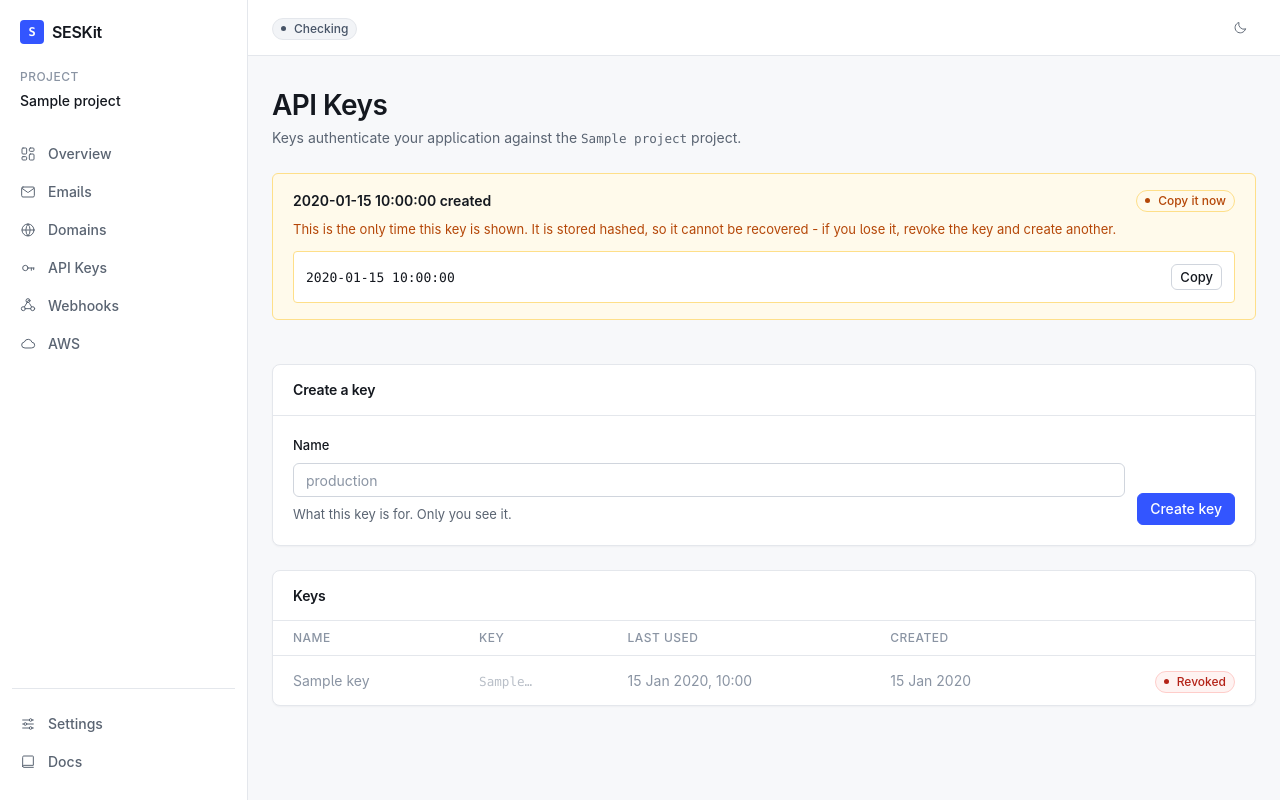
After one commit to Otitodev/seskit, a Python web app: template apps/api/src/seskit_api/templates/pages/api_keys.html in a window 1280 px wide. The commit adds this page. Run offline with Jinja, Linux system fonts and the light colour scheme; the template is opened without the code that fills it: most values are stand-ins (such as "Sample title", 1, 10 or a date in 2020).

Commit message:
feat(ui): add the API keys page
The sidebar has linked /api-keys since Phase 1 and it 404'd. This fills it,
which also makes the phase testable by hand: a key you cannot create is a key
you cannot curl with.

Creation is dashboard-only, behind a session and a CSRF token. Minting a key
through the public API would require a key, and a bootstrap endpoint that
issues credentials without one is a back door.

Create re-renders the page rather than redirecting. The raw key exists nowhere
but that response, so a redirect would throw it away; the show-once panel says
plainly that the value cannot be recovered.

Revoke looks the key up by id *and* project, so an id from another project
resolves to nothing rather than to someone else's key.

Also corrects the overview page's sample curl, which still advertised a
sk_live_ prefix the chosen key format does not use.

```diff
--- a/apps/api/src/seskit_api/main.py
+++ b/apps/api/src/seskit_api/main.py
@@ -17,7 +17,7 @@ from seskit_core.redis import close_redis
 
 from seskit_api.dependencies import AuthenticationRequired
 from seskit_api.middleware import RequestContextMiddleware
-from seskit_api.routes import auth, dashboard, health
+from seskit_api.routes import api_keys, auth, dashboard, health
 from seskit_api.routes import v1 as v1_routes
 
 PACKAGE_DIR = Path(__file__).parent
@@ -122,6 +122,7 @@ def create_app(settings: Settings | None = None) -> FastAPI:
     app.include_router(health.router)
     app.include_router(auth.router)
     app.include_router(dashboard.router)
+    app.include_router(api_keys.router)
     app.include_router(v1_routes.router)
 
     return app
--- a/apps/api/src/seskit_api/static/css/app.css
+++ b/apps/api/src/seskit_api/static/css/app.css
@@ -1026,3 +1026,66 @@ svg {
 
   .content { padding: var(--space-6) var(--space-4) var(--space-12); }
 }
+
+/* --------------------------------------------------------------- api keys */
+
+/* Aligns a submit button with the bottom of the field beside it, rather than
+   with the middle of the label-plus-input stack. */
+.row--end { align-items: flex-end; }
+.row--end .field { margin: 0; }
+
+.grow { flex: 1 1 auto; min-width: 0; }
+
+.table__actions { text-align: right; white-space: nowrap; }
+.table__actions form { display: inline; }
+
+/* A revoked key stays in the table as a record, but must not read as usable. */
+.is-revoked td { color: var(--text-subtle); }
+.is-revoked code { opacity: 0.6; }
+
+/* The show-once panel. Warning-toned on purpose: this is the only moment the
+   raw key exists, and a user who scrolls past it has lost it. */
+.keyreveal {
+  margin-bottom: var(--space-5);
+  padding: var(--space-4) var(--space-5);
+  background: var(--warning-bg);
+  border: 1px solid var(--warning-border);
+  border-radius: var(--radius);
+}
+
+.keyreveal__header {
+  display: flex;
+  align-items: center;
+  justify-content: space-between;
+  gap: var(--space-3);
+  margin-bottom: var(--space-2);
+}
+
+.keyreveal__title { font-weight: 600; color: var(--text); }
+
+.keyreveal__note {
+  margin: 0 0 var(--space-3);
+  font-size: var(--text-sm);
+  color: var(--warning);
+}
+
+.keyreveal__value {
+  display: flex;
+  align-items: center;
+  gap: var(--space-3);
+  padding: var(--space-3);
+  background: var(--surface);
+  border: 1px solid var(--warning-border);
+  border-radius: var(--radius-sm);
+}
+
+/* The key is long and must wrap rather than widen the page on a narrow
+   window. break-all because there is no word boundary to break on. */
+.keyreveal__key {
+  flex: 1 1 auto;
+  min-width: 0;
+  font-family: var(--font-mono);
+  font-size: var(--text-sm);
+  color: var(--text);
+  word-break: break-all;
+}
--- /dev/null
+++ b/apps/api/src/seskit_api/templates/pages/api_keys.html
@@ -0,0 +1,62 @@
+{% extends "base.html" %}
+{% from "components/ui.html" import button, card_open, card_close, empty, field, badge %}
+
+{% block title %}API Keys · SESKit{% endblock %}
+
+{% block content %}
+  <div class="page-header">
+    <h1>API Keys</h1>
+    <p class="page-header__subtitle">
+      Keys authenticate your application against the
+      <code>{{ project.name }}</code> project.
+    </p>
+  </div>
+
+  {% if created_key %}
+    {% include "partials/api_key_created.html" %}
+  {% endif %}
+
+  {{ card_open("Create a key") }}
+    <form class="row row--end" method="post" action="/api-keys">
+      <input type="hidden" name="csrf_token" value="{{ csrf_token }}">
+      <div class="grow">
+        {{ field("name", "Name", placeholder="production",
+                 hint="What this key is for. Only you see it.",
+                 attrs='maxlength="64" autocomplete="off"') }}
+      </div>
+      {{ button("Create key", variant="primary", type="submit") }}
+    </form>
+  {{ card_close() }}
+
+  {{ card_open("Keys", flush=True) }}
+    {% if api_keys %}
+      {# Scrolls inside its own container: a narrow window must not push the
+         whole page sideways. #}
+      <div class="table-wrap">
+        <table class="table">
+          <thead>
+            <tr>
+              <th>Name</th>
+              <th>Key</th>
+              <th>Last used</th>
+              <th>Created</th>
+              <th><span class="visually-hidden">Actions</span></th>
+            </tr>
+          </thead>
+          <tbody>
+            {% for key in api_keys %}
+              {% include "partials/api_key_row.html" %}
+            {% endfor %}
+          </tbody>
+        </table>
+      </div>
+    {% else %}
+      {{ empty(
+        "No API keys yet",
+        "Create a key to send email from your application. The key is shown
+         once, at creation, and cannot be retrieved afterwards.",
+        icon_name="key"
+      ) }}
+    {% endif %}
+  {{ card_close() }}
+{% endblock %}
--- a/apps/api/src/seskit_api/templates/pages/overview.html
+++ b/apps/api/src/seskit_api/templates/pages/overview.html
@@ -38,7 +38,7 @@
       </p>
       {{ code_block(
         'curl -X POST http://localhost:8000/v1/emails \\\n'
-        '  -H "Authorization: Bearer sk_live_..." \\\n'
+        '  -H "Authorization: Bearer sk_..." \\\n'
         '  -H "Content-Type: application/json" \\\n'
         '  -d \'{"from":"hello@example.com","to":["you@example.com"],'
         '"subject":"Hello","html":"<h1>Hello from SESKit</h1>"}\'',
--- /dev/null
+++ b/apps/api/src/seskit_api/templates/partials/api_key_created.html
@@ -0,0 +1,24 @@
+{# The one and only time a raw key is displayed.
+
+   Deliberately loud. A user who closes this panel without copying the value
+   has lost it, and the only remedy is to revoke the key and create another -
+   so say that here, before they navigate away, rather than in the docs. #}
+
+<div class="keyreveal" role="alert">
+  <div class="keyreveal__header">
+    <span class="keyreveal__title">
+      {{ created_name }} created
+    </span>
+    <span class="badge badge--warning"><span class="badge__dot"></span>Copy it now</span>
+  </div>
+
+  <p class="keyreveal__note">
+    This is the only time this key is shown. It is stored hashed, so it cannot
+    be recovered - if you lose it, revoke the key and create another.
+  </p>
+
+  <div class="keyreveal__value">
+    <code class="keyreveal__key">{{ created_key }}</code>
+    <button class="btn btn--sm" type="button" data-copy="{{ created_key }}">Copy</button>
+  </div>
+</div>
--- /dev/null
+++ b/apps/api/src/seskit_api/templates/partials/api_key_row.html
@@ -0,0 +1,36 @@
+{# One row of the keys table.
+
+   Revoked keys stay listed rather than disappearing: a key that vanishes
+   leaves no record it ever existed, which is the opposite of what you want
+   when working out what happened. #}
+
+<tr class="{{ 'is-revoked' if not key.is_active else '' }}">
+  <td>{{ key.name }}</td>
+  <td><code class="subtle">{{ key.key_prefix }}…</code></td>
+  <td>
+    {% if key.last_used_at %}
+      <time datetime="{{ key.last_used_at.isoformat() }}">
+        {{ key.last_used_at.strftime("%d %b %Y, %H:%M") }}
+      </time>
+    {% else %}
+      <span class="subtle">Never</span>
+    {% endif %}
+  </td>
+  <td>
+    <time datetime="{{ key.created_at.isoformat() }}">
+      {{ key.created_at.strftime("%d %b %Y") }}
+    </time>
+  </td>
+  <td class="table__actions">
+    {% if key.is_active %}
+      {# A form, not a link: revoking changes state, so it must not be
+         reachable by a GET that a prefetch could fire. #}
+      <form method="post" action="/api-keys/{{ key.id }}/revoke">
+        <input type="hidden" name="csrf_token" value="{{ csrf_token }}">
+        <button class="btn btn--sm btn--danger" type="submit">Revoke</button>
+      </form>
+    {% else %}
+      <span class="badge badge--danger"><span class="badge__dot"></span>Revoked</span>
+    {% endif %}
+  </td>
+</tr>
```
Also changed, not shown: apps/api/src/seskit_api/routes/api_keys.py (added, +143 -0 lines), tests/test_api_keys.py (+156 -0 lines).
